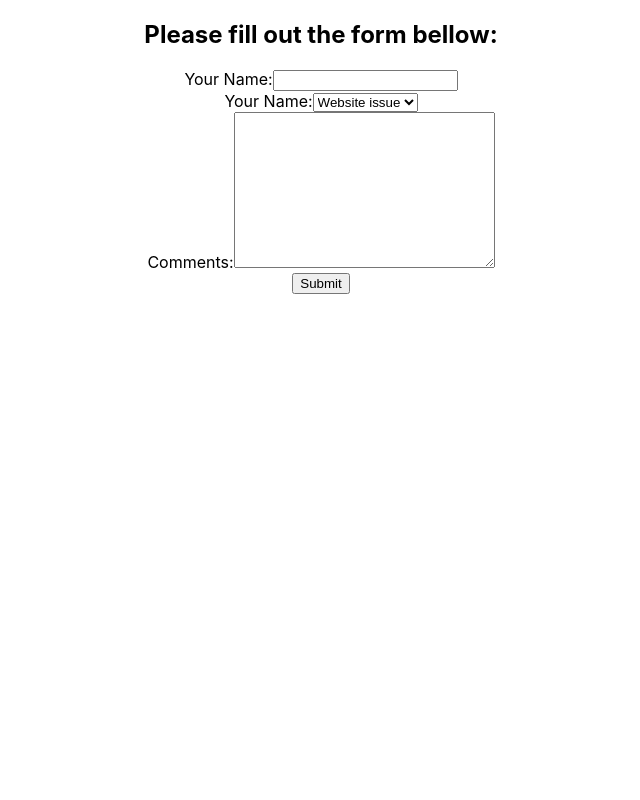
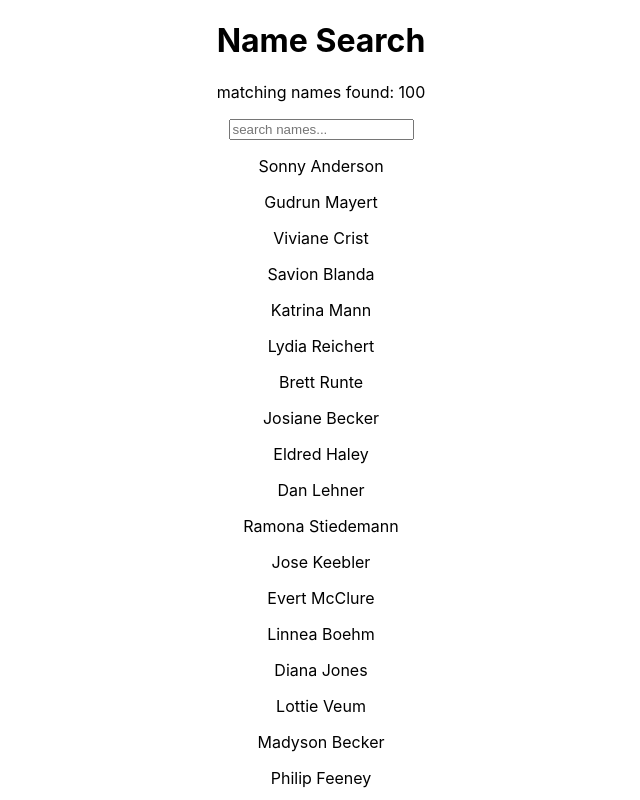
Before and after one commit to ChronoLogic12/ci-react-intro, a React (Create React App) app in the folder my-app/: page / in a window 1280 px wide. Shown: the top 800 px of the page, without its empty margins (319-959 px from the left). Built offline with nearby package versions, Linux system fonts and the light colour scheme.

Commit message:
Create searchbar component

```diff
--- a/my-app/src/App.js
+++ b/my-app/src/App.js
@@ -12,12 +12,13 @@
 // import LifeCyclesCDM from "./components/LifeCyclesCDM";
 // import LifeCyclesCWU from "./components/LifeCyclesCWU";
 // import ControlledForm from "./components/ControlledForm";
-import UncontrolledForm from "./components/UncontrolledForm";
+// import UncontrolledForm from "./components/UncontrolledForm";
+import SearchBar from "./components/SearchBar";
 
 function App() {
 	return (
 		<div className="App">
-			<UncontrolledForm />
+			<SearchBar />
 		</div>
 	);
 }
--- /dev/null
+++ b/my-app/src/components/SearchBar.jsx
@@ -0,0 +1,49 @@
+import React, { Component } from "react";
+import names from "../names";
+
+export class SearchBar extends Component {
+	constructor(props) {
+		super(props);
+
+		this.state = {
+			names: names,
+		};
+	}
+
+	handleChange = (event) => {
+		const inputText = event.target.value.toLowerCase();
+		const filteredNames = names.filter((name) => {
+			return name.toLowerCase().includes(inputText);
+		});
+
+		this.setState({
+			names: filteredNames,
+		});
+	};
+
+	render() {
+		return (
+			<>
+				<h1>Name Search</h1>
+				<p>matching names found: {this.state.names.length}</p>
+				<form action="">
+					<label htmlFor="search"></label>
+					<input
+						onChange={(event) => this.handleChange(event)}
+						placeholder="search names..."
+						name="search"
+						id="search"
+						type="text"
+					/>
+				</form>
+				<div>
+					{this.state.names.map((name) => {
+						return <p key={name}>{name}</p>;
+					})}
+				</div>
+			</>
+		);
+	}
+}
+
+export default SearchBar;
--- /dev/null
+++ b/my-app/src/names.js
@@ -0,0 +1,103 @@
+const names = [
+	"Sonny Anderson",
+	"Gudrun Mayert",
+	"Viviane Crist",
+	"Savion Blanda",
+	"Katrina Mann",
+	"Lydia Reichert",
+	"Brett Runte",
+	"Josiane Becker",
+	"Eldred Haley",
+	"Dan Lehner",
+	"Ramona Stiedemann",
+	"Jose Keebler",
+	"Evert McClure",
+	"Linnea Boehm",
+	"Diana Jones",
+	"Lottie Veum",
+	"Madyson Becker",
+	"Philip Feeney",
+	"Kobe Kuhic",
+	"Jessica Wisoky",
+	"Kasey Auer",
+	"Arnoldo Sipes",
+	"Madisen Davis",
+	"Alex Swaniawski",
+	"Helene Jenkins",
+	"Leone Olson",
+	"Ola Lockman",
+	"Kaylie Mueller",
+	"Kitty Steuber",
+	"Ralph Mosciski",
+	"Zane Bradtke",
+	"Syble Torp",
+	"Luella Weimann",
+	"Rigoberto Dicki",
+	"Andre Gusikowski",
+	"Moshe Torphy",
+	"Rhoda Rosenbaum",
+	"Libby Spinka",
+	"Maeve Zieme",
+	"Sydney Gleichner",
+	"Jimmy Blick",
+	"Tara Casper",
+	"Cayla Upton",
+	"Keith Wyman",
+	"Derick Emmerich",
+	"Nia Waelchi",
+	"Armani Nienow",
+	"Keyon DuBuque",
+	"Keeley Doyle",
+	"Kristoffer Monahan",
+	"Brendon Orn",
+	"Brandy Romaguera",
+	"Lyda Hane",
+	"Lisandro Bauch",
+	"Oma Hirthe",
+	"Caleb Dicki",
+	"Sydney O'Kon",
+	"Missouri Greenholt",
+	"Kylie Green",
+	"Kiel Erdman",
+	"Anahi Balistreri",
+	"Rico Rippin",
+	"Ramiro Dach",
+	"Princess Bosco",
+	"Pink Stoltenberg",
+	"Adan Rau",
+	"Dessie Heller",
+	"Nyah Zulauf",
+	"Makayla Fisher",
+	"Neoma Stanton",
+	"Ebba Dooley",
+	"Rachel Denesik",
+	"Drew Crist",
+	"Wava Will",
+	"Loraine Macejkovic",
+	"Americo Mann",
+	"Jules Konopelski",
+	"Gloria Ankunding",
+	"Austin Wilderman",
+	"Sage Veum",
+	"Dorris Friesen",
+	"Wellington Klein",
+	"Asa Quitzon",
+	"Misty Schumm",
+	"Muhammad Bayer",
+	"Dante Ondricka",
+	"Lurline Kuvalis",
+	"Conner Herzog",
+	"Shanie Franecki",
+	"Lois Bednar",
+	"Carey Predovic",
+	"Adelbert Heidenreich",
+	"Romaine Jacobs",
+	"Jake Schuppe",
+	"Meta Parisian",
+	"Dillon Feest",
+	"Amanda O'Keefe",
+	"Kaitlyn O'Keefe",
+	"Earnest Jenkins",
+	"Reymundo Gleason",
+];
+export default names;
```
